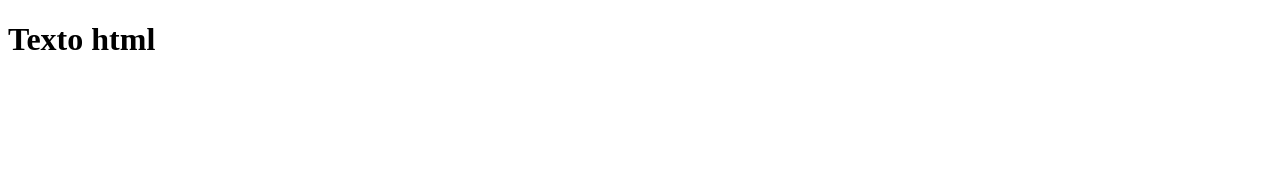
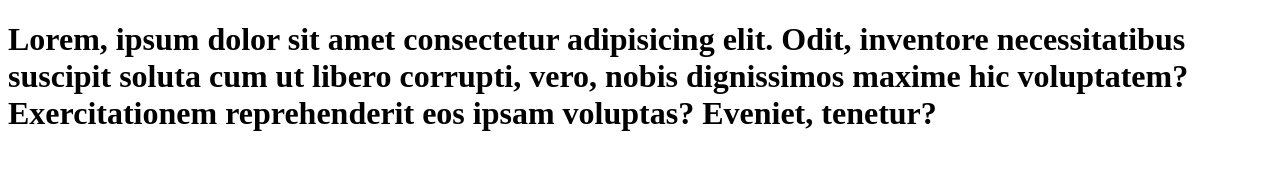
Before and after one commit to tekking181/CursoGit, a plain HTML site: page index.html in a window 1280 px wide. Drawn offline with Linux system fonts and the light colour scheme.

Commit message:
Segundo commit al index

```diff
--- a/index.html
+++ b/index.html
@@ -4,9 +4,9 @@
     <meta charset="UTF-8">
     <meta name="viewport" content="width=device-width, initial-scale=1.0">
     <meta http-equiv="X-UA-Compatible" content="ie=edge">
-    <title>Document</title>
+    <title>Mi primera página</title>
 </head>
 <body>
-    <h1>Texto html</h1>
+    <h1>Lorem, ipsum dolor sit amet consectetur adipisicing elit. Odit, inventore necessitatibus suscipit soluta cum ut libero corrupti, vero, nobis dignissimos maxime hic voluptatem? Exercitationem reprehenderit eos ipsam voluptas? Eveniet, tenetur?</h1>
 </body>
 </html>
```
